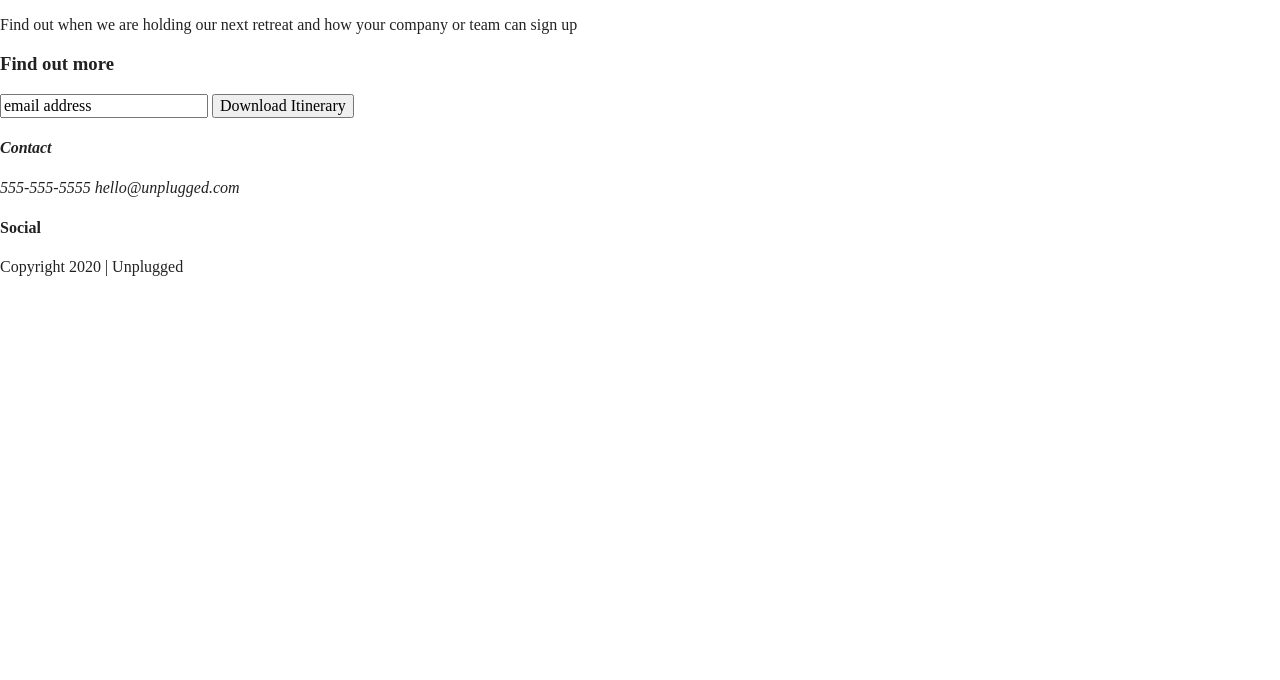
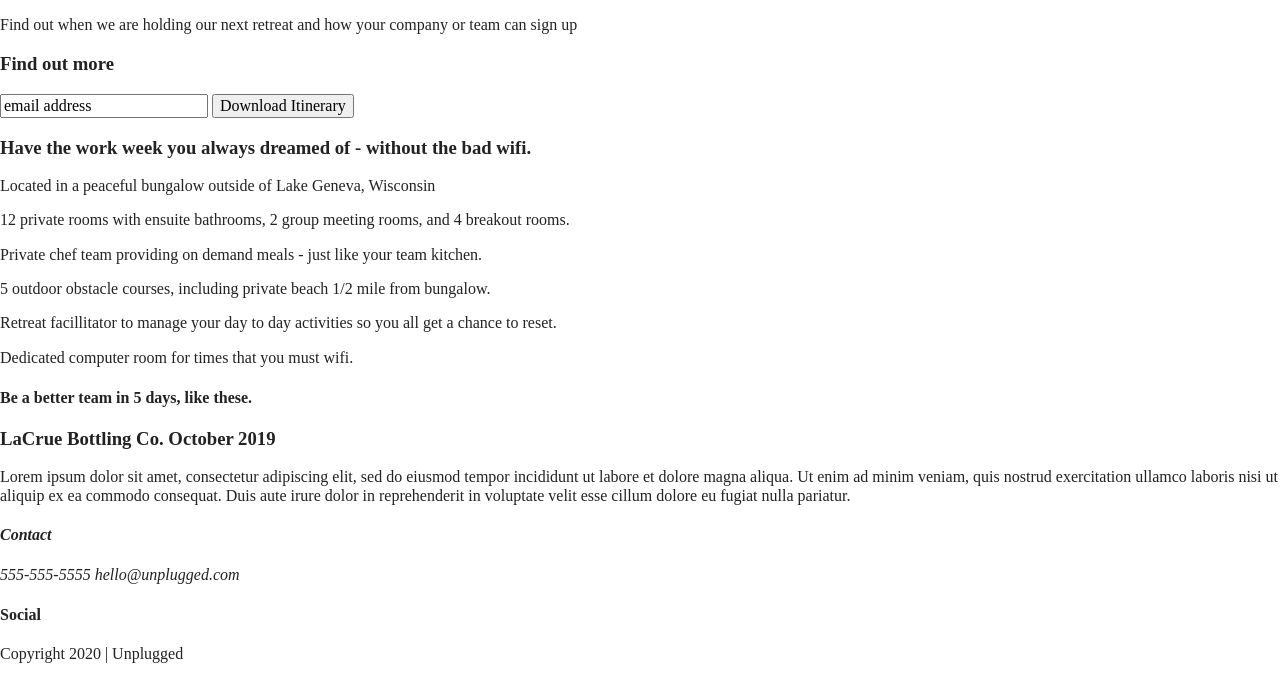
Before and after one commit to chelseamontaque/unplugged-retreat, a website built with Parcel: page index.html in a window 1280 px wide. Shown: the part 176-856 px from the top of the page. Before the commit the page ends 800 px from the top, so only its background shows below. Built offline with nearby package versions, Linux system fonts and the light colour scheme.

Commit message:
Completed HTML homepage, without images

```diff
--- a/index.html
+++ b/index.html
@@ -61,6 +61,60 @@
       </div>
     </aside>
 
+    <section class="features">
+      <div class="content-wrapper">
+        <h3>Have the work week you always dreamed of - without the bad wifi.</h3>
+        <div class="features-items">
+          <article>
+            <p class="fontawesome-icon"></p>
+            <p class="features-item-description">Located in a peaceful bungalow outside of Lake Geneva, Wisconsin</p>
+          </article>
+
+          <article>
+            <p class="fontawesome-icon"></p>
+            <p class="features-item-description">12 private rooms with ensuite bathrooms, 2 group meeting rooms, and 4 breakout rooms. </p>
+          </article>
+
+          <article>
+            <p class="fontawesome-icon"></p>
+            <p class="features-item-description">Private chef team providing on demand meals - just like your team kitchen.</p>
+          </article>
+
+          <article>
+            <p class="fontawesome-icon"></p>
+            <p class="features-item-description">5 outdoor obstacle courses, including private beach 1/2 mile from bungalow.</p>
+          </article>
+
+          <article>
+            <p class="fontawesome-icon"></p>
+            <p class="features-item-description">Retreat facillitator to manage your day to day activities so you all get a chance to reset.</p>
+          </article>
+
+          <article>
+            <p class="fontawesome-icon"></p>
+            <p class="features-item-description">Dedicated computer room for times that you must wifi.</p>
+          </article>
+        </div>
+      </div>
+    </section>
+
+    <section class="reviews">
+      <div class="content-wrapper">
+        <h4>Be a better team in 5 days, like these.</h4>
+        <article>
+          <div>
+            <h3>LaCrue Bottling Co. October 2019</h3>
+            <p>
+              Lorem ipsum dolor sit amet, consectetur adipiscing elit, sed do eiusmod tempor incididunt ut labore et
+              dolore magna aliqua. Ut enim ad minim veniam, quis nostrud exercitation ullamco laboris nisi ut aliquip
+              ex ea commodo consequat. Duis aute irure dolor in reprehenderit in voluptate velit esse cillum dolore eu
+              fugiat nulla pariatur.
+            </p>
+          </div>
+        </article>
+      </div>
+    </section>
+
   </main>
 
   <footer>
```
